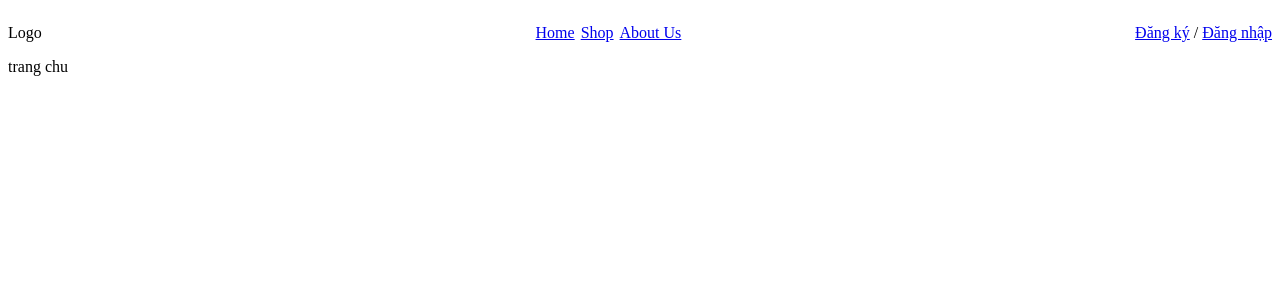
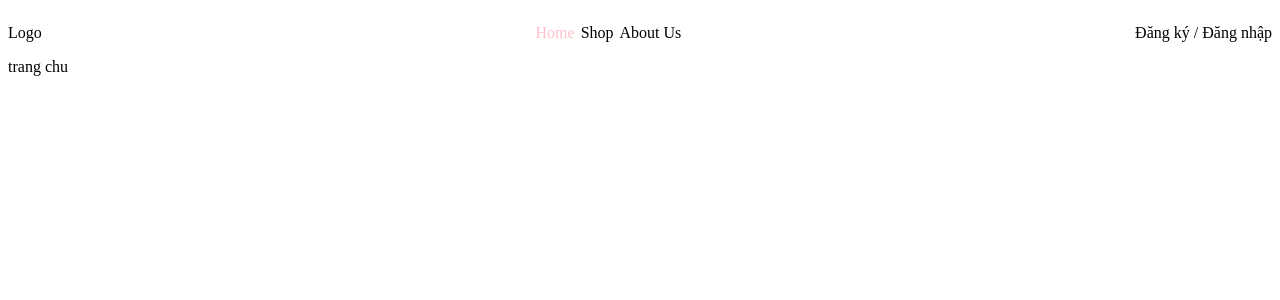
Before and after one commit to hoangnm-ndm/FS25091-ReactJS, a React (Vite) app: page / in a window 1280 px wide. Shown: the top 300 px of the page. Built offline with nearby package versions, Linux system fonts and the light colour scheme.

Commit message:
Day 5: Nav Link

```diff
--- a/src/App.css
+++ b/src/App.css
@@ -6,3 +6,15 @@ button {
   background: #000;
   font-weight: 600;
 }
+
+a {
+  color: #000;
+  text-decoration: none;
+}
+.active {
+  color: red;
+}
+
+.kich-hoat {
+  color: pink;
+}
--- a/src/components/Header.jsx
+++ b/src/components/Header.jsx
@@ -1,6 +1,6 @@
 //* Component là 1 thành phần riêng biệt góp phần xây dựng giao diện trong ứng dụng react: giúp tái sử dụng code, dễ maintain, bảo trì...
 
-import { Link, useLocation } from "react-router";
+import { Link, NavLink, useLocation } from "react-router";
 
 function Header() {
   const location = useLocation();
@@ -17,13 +17,18 @@ function Header() {
       <nav>
         <ul style={{ display: "flex", gap: 6, listStyle: "none" }}>
           <li>
-            <Link to="/">Home</Link>
+            <NavLink
+              className={({ isActive }) => (isActive ? "kich-hoat" : "")}
+              to="/"
+            >
+              Home
+            </NavLink>
           </li>
           <li>
-            <Link to="/products">Shop</Link>
+            <NavLink to="/products">Shop</NavLink>
           </li>
           <li>
-            <Link to="/about">About Us</Link>
+            <NavLink to="/about">About Us</NavLink>
           </li>
         </ul>
       </nav>
```
